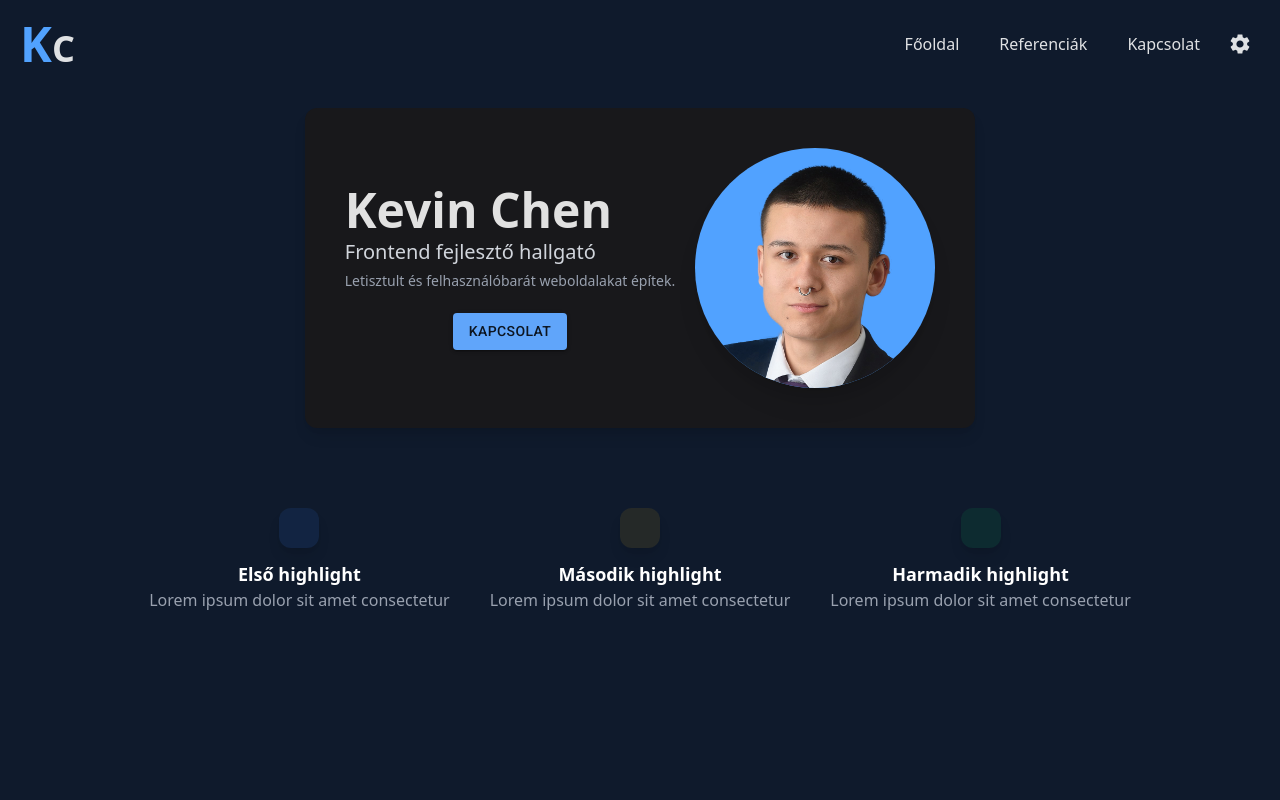
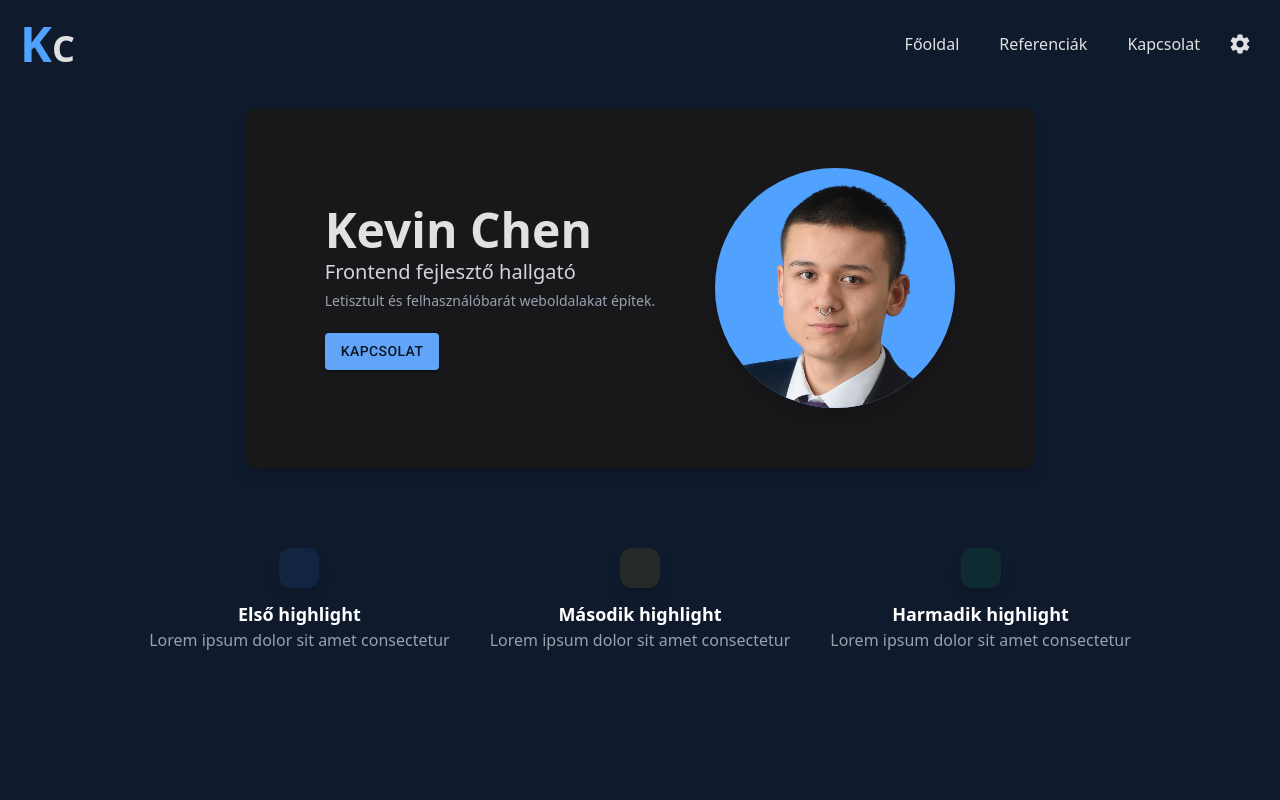
Before and after one commit to chencsi/chencsi.github.io, a React (Vite) app: page / in a window 1280 px wide. Shown: the top 800 px of the page. Built offline with nearby package versions, Linux system fonts and the light colour scheme.

Commit message:
align the hero button on small display to center and bigger screens to left

```diff
--- a/src/components/Hero.jsx
+++ b/src/components/Hero.jsx
@@ -5,16 +5,27 @@ function Hero() {
 	const navigate = useNavigate();
 
 	return (
-		<section className="bg-zinc-900 rounded-xl shadow-lg flex sm:flex-row items-center flex-col-reverse justify-between gap-5 p-10 max-w-[800px] mx-auto">
+		<section className="bg-zinc-900 rounded-xl shadow-lg flex sm:flex-row items-center flex-col-reverse justify-between sm:gap-15 py-10 px-5 sm:py-15 sm:px-10 md:px-20 max-w-[600px] md:max-w-[800px] mx-auto">
 			<div className="flex flex-col self-center text-center sm:text-left sm:gap-1">
-				<h1 className="sm:text-left text-4xl sm:text-4xl md:text-5xl font-bold">Kevin Chen</h1>
+				<h1 className="sm:text-left text-4xl sm:text-4xl md:text-5xl font-bold">
+					Kevin Chen
+				</h1>
 				<h2 className="text-xl text-md text-gray-300">
 					Frontend fejlesztő hallgató
 				</h2>
 				<p className="text-sm text-gray-400 leading-relaxed">
 					Letisztult és felhasználóbarát weboldalakat építek.
 				</p>
-				<Button sx={{mx: "auto", mt: 2, px: 2}} variant="contained" onClick={() => navigate("/contact")}>
+				<Button
+					sx={{
+						mx: { xs: "auto", sm: 0 },
+						mr: { xs: "auto", sm: "auto" },
+						mt: 2,
+						px: 2,
+					}}
+					variant="contained"
+					onClick={() => navigate("/contact")}
+				>
 					Kapcsolat
 				</Button>
 			</div>
```
